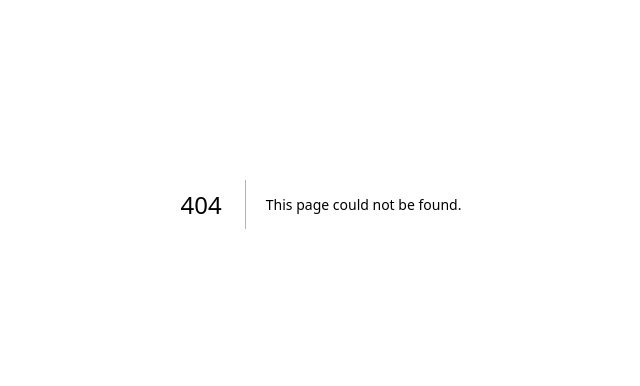
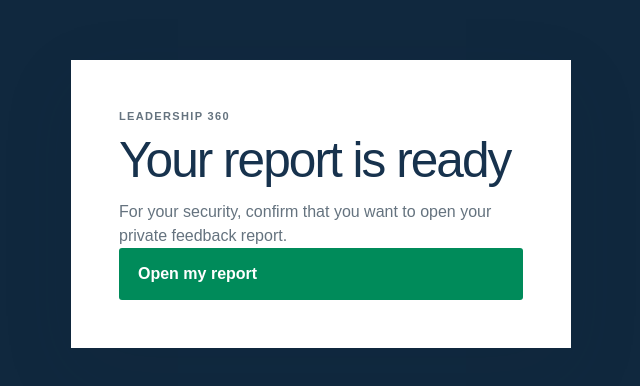
Before and after one commit to mattcrabtree-boop/leadership-360, a Next.js app: page /auth/confirm in a window 1280 px wide. Before the commit this address had no page. Shown: the part 196-582 px from the top of the page, without its empty margins (319-959 px from the left). Built offline with nearby package versions, Linux system fonts and the light colour scheme.

Commit message:
Add scanner-safe magic-link confirmation

```diff
--- /dev/null
+++ b/app/auth/confirm/page.tsx
@@ -0,0 +1,53 @@
+"use client";
+
+import { useState } from "react";
+import { getSupabaseBrowserClient } from "@/lib/supabase-browser";
+
+export default function ConfirmMagicLinkPage() {
+  const [status, setStatus] = useState<"ready" | "checking" | "error">("ready");
+  const [message, setMessage] = useState("");
+
+  async function continueToReport() {
+    const { tokenHash, next } = readConfirmationDetails();
+    if (!tokenHash) {
+      setStatus("error");
+      setMessage("This sign-in link is incomplete. Please request a new link.");
+      return;
+    }
+
+    setStatus("checking");
+    const { data, error } = await getSupabaseBrowserClient().auth.verifyOtp({
+      token_hash: tokenHash,
+      type: "magiclink",
+    });
+
+    if (error || !data.session) {
+      setStatus("error");
+      setMessage("This sign-in link is invalid or has expired. Please request a new link.");
+      return;
+    }
+
+    window.location.replace(next);
+  }
+
+  return <main className="auth-page"><section className="auth-card"><p className="eyebrow">Leadership 360</p><h1>Your report is ready</h1><p>For your security, confirm that you want to open your private feedback report.</p><button className="primary-button" type="button" disabled={status === "checking"} onClick={continueToReport}>{status === "checking" ? "Opening report…" : "Open my report"}</button>{message ? <p className="auth-message auth-message-error" role="status">{message}</p> : null}</section></main>;
+}
+
+function readConfirmationDetails() {
+  const params = new URLSearchParams(window.location.search);
+  const redirectTo = params.get("redirect_to");
+  const next = safeNextPath(redirectTo);
+  return { tokenHash: params.get("token_hash"), next };
+}
+
+function safeNextPath(redirectTo: string | null) {
+  if (!redirectTo) return "/";
+  try {
+    const url = new URL(redirectTo, window.location.origin);
+    if (url.origin !== window.location.origin) return "/";
+    const next = url.searchParams.get("next") || "/";
+    return next.startsWith("/") && !next.startsWith("//") ? next : "/";
+  } catch {
+    return "/";
+  }
+}
```
